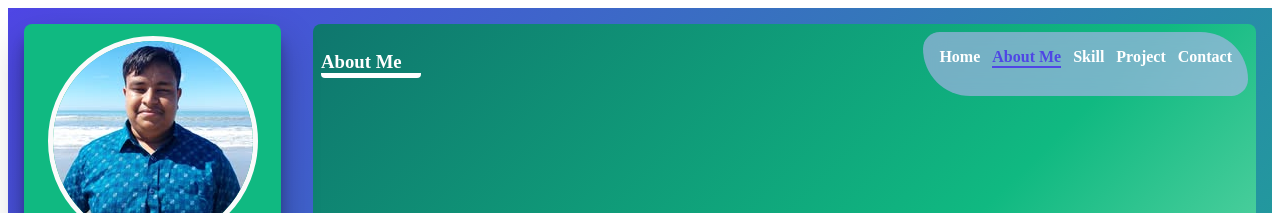
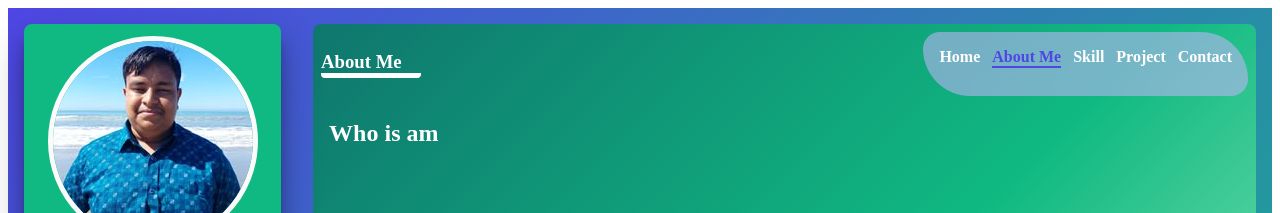
Before and after one commit to shahariar270/portfolio-template, a React (Vite) app in the folder client/: page /about in a window 1280 px wide. Shown: the top 213 px of the page. Built offline with nearby package versions, Linux system fonts and the light colour scheme.

Commit message:
heading style added

```diff
--- a/client/src/Pages/About/index.jsx
+++ b/client/src/Pages/About/index.jsx
@@ -2,6 +2,8 @@ import React from 'react'
 
 export const About = () => {
     return (
-        <div className='st-portfolio--about'></div>
+        <div className='st-portfolio--about'>
+            <h2>Who is am   </h2>
+        </div>
     )
 }
--- a/client/src/assets/styles/pages/_about.scss
+++ b/client/src/assets/styles/pages/_about.scss
@@ -0,0 +1,9 @@
+.st-portfolio {
+    &--about {
+        padding: 16px;
+        h2 {
+            margin: 0;
+            color:var(--text-white);
+        }
+    }
+}
```
